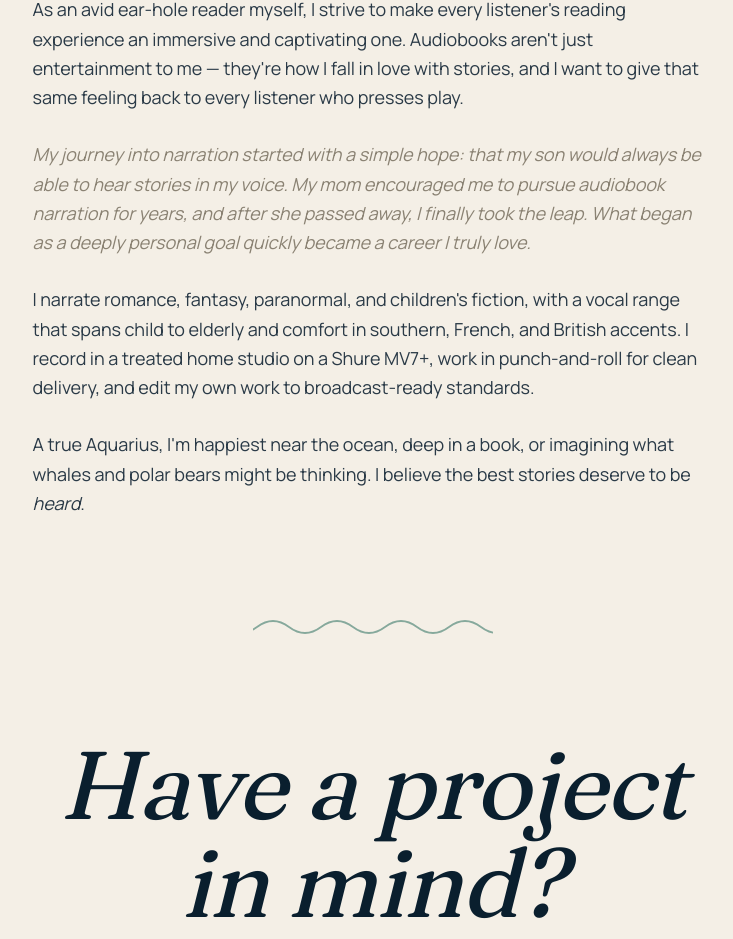
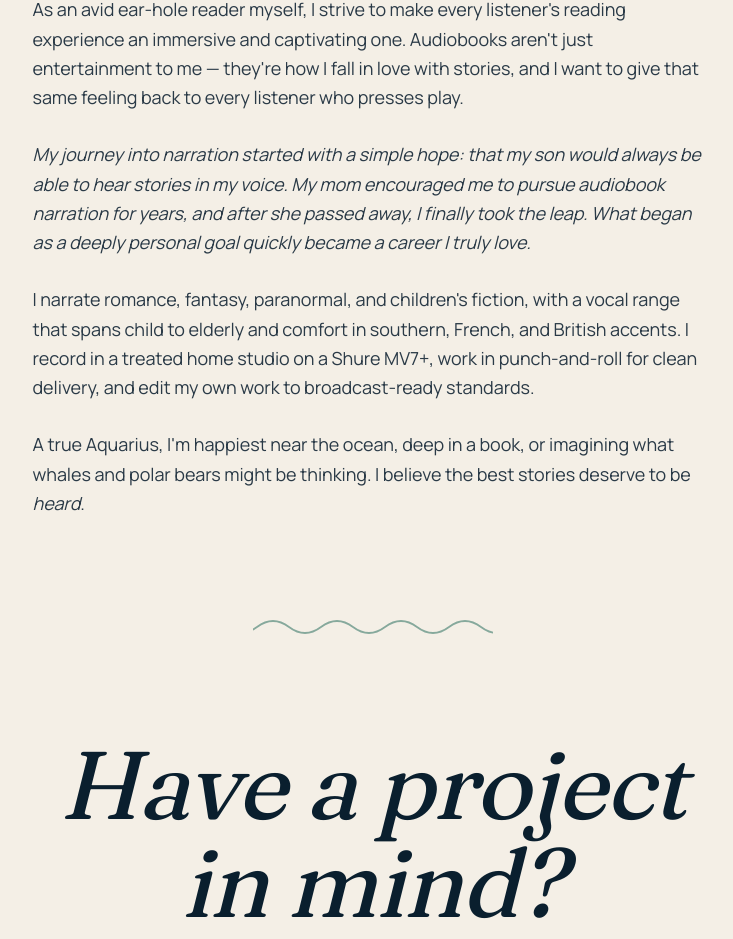
Before and after one commit to KMcClain23/reinita-site, a Next.js app: page /about in a window 1280 px wide. Shown: the part 1152-2091 px from the top of the page, without its empty margins (260-993 px from the left). Built offline with nearby package versions, Linux system fonts and the light colour scheme; no server answers.

Commit message:
Updated bio

```diff
--- a/app/(site)/about/page.tsx
+++ b/app/(site)/about/page.tsx
@@ -51,7 +51,7 @@ export default function AboutPage() {
                 style={{ "--enter-delay": "100ms" } as React.CSSProperties}
               >
                 {/* TODO: Reinita to fill — why narration? what brought her here? */}
-                <span className="italic text-driftwood">
+                <span className="italic">
 My journey into narration started with a simple hope: that my son would always be able to hear stories in my voice. My mom encouraged me to pursue audiobook narration for years, and after she passed away, I finally took the leap. What began as a deeply personal goal quickly became a career I truly love.
                 </span>
               </p>
```
